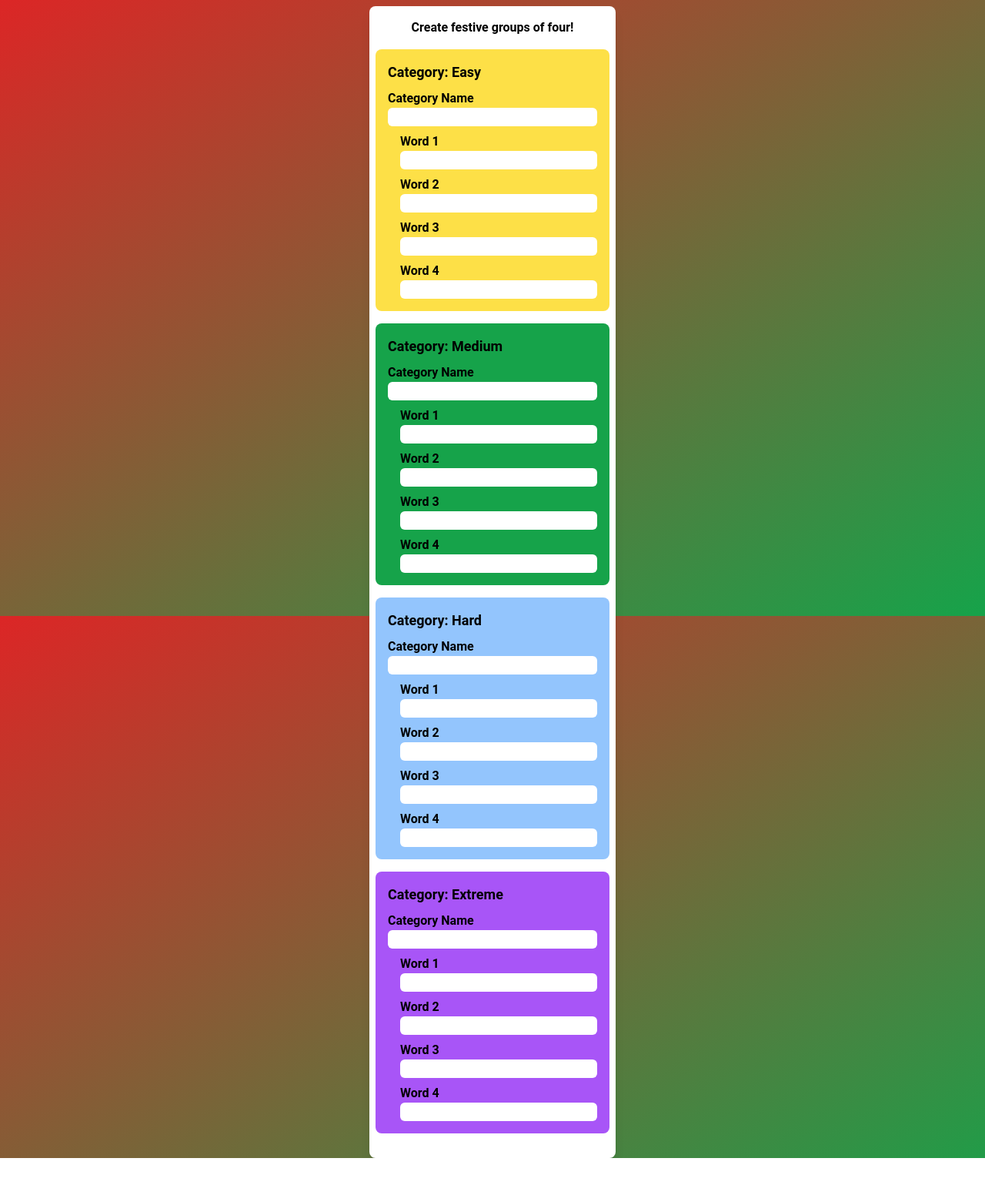
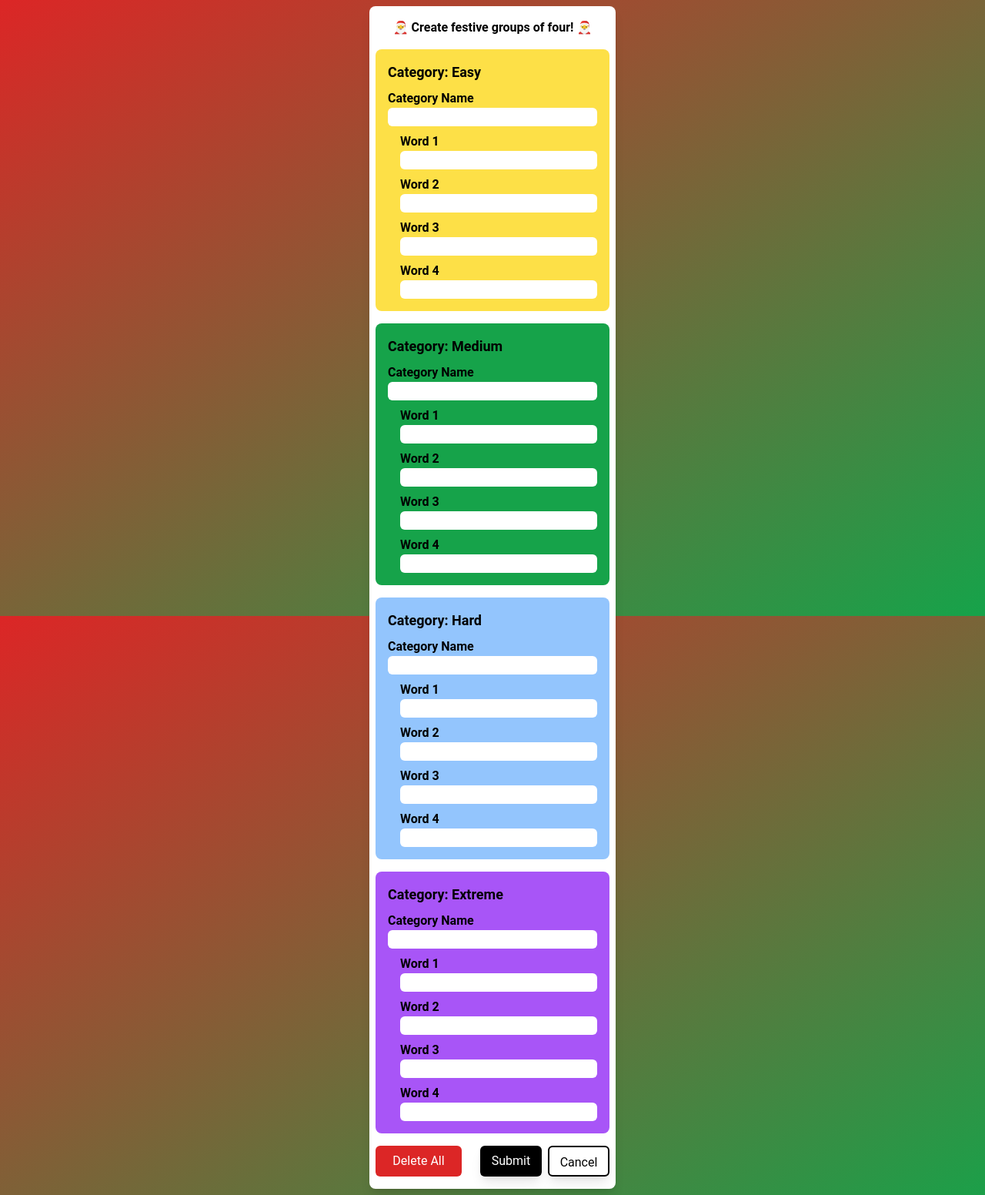
Before and after one commit to tbittner-cc/connecshuns, a Flask app: template templates/create_words.html in a window 1280 px wide. Shown: the whole page at 77% size. Before the commit the page ends 1504 px from the top, so only its background shows below. Run offline with Flask 3, Linux system fonts and the light colour scheme; the template is opened without the code that fills it, so the values that code supplies are empty; some libraries are stand-ins or nearby versions.

Commit message:
Adding logic for deleting current words and cancelling actions that delete words.

```diff
--- a/app.py
+++ b/app.py
@@ -7,7 +7,7 @@ from replit import db
 app = Flask(__name__)
 app.secret_key = os.environ.get('CONNECSHUNS_SECRET_KEY')
 
-db['categories'] = [{
+categories = [{
     'level':
     1,
     'category':
@@ -39,6 +39,9 @@ db['categories'] = [{
 
 @app.route('/')
 def index():
+    if _are_categories_empty():
+        db['categories'] = categories
+
     if session.get('mistakes_remaining') is None:
         session['mistakes_remaining'] = 4
 
@@ -66,7 +69,34 @@ def index():
 
 @app.route('/words', methods=['GET','POST'])
 def words():
-    return render_template('create_words.html')
+    return render_template('create_words.html',categories=db['categories'])
+
+@app.route('/delete-all', methods=['POST'])
+def delete_all():
+    db['categories'] = _clear_categories()
+    return render_template('create_words.html',categories=db['categories'])
+
+def _clear_categories():
+    categories = []
+    for i in range(1,5):
+        category = {'level':i,'category':'', 'words':[('', ''),('', ''),('', ''),('','')]}
+        categories.append(category)
+    return categories
+
+def _are_categories_empty():
+    for i in range(4):
+        category = db['categories'][i]
+        if category['category'] != '':
+            return False
+        if category['words'][0][1] != '':
+            return False
+        if category['words'][1][1] != '':
+            return False
+        if category['words'][2][1] != '':
+            return False
+        if category['words'][3][1] != '':
+            return False
+    return True
 
 @app.route('/reset')
 def reset():
--- a/templates/base.html
+++ b/templates/base.html
@@ -23,7 +23,7 @@
         filename='style.css') }}">
   </head>
   <body class="font-sans bg-gradient-to-br from-red-600 to-green-600
-      h-screen">
+      h-screen" id='body'>
     {% block content %}
     {% endblock %}
   </body>
--- a/templates/create_words.html
+++ b/templates/create_words.html
@@ -1,10 +1,14 @@
 {% extends 'base.html' %}
 {% block content %}
 <form class="flex items-center justify-center">
-  <div class="mt-2 mx-auto bg-white rounded-lg shadow-lg px-2 py-4 w-11/12
+  <div id="deleteModal" class="fixed top-2 left-1/2 transform -translate-x-1/2 z-10 w-3/4
+    md:w-1/6 hidden">
+    {% include 'delete_all_modal.html' %}
+  </div>
+  <div class="my-2 mx-auto bg-white rounded-lg shadow-lg px-2 py-4 w-11/12
     md:w-1/4">
     <div class="font-bold text-center">
-      Create festive groups of four!
+      &#x1F385;&nbsp;Create festive groups of four!&nbsp;&#x1F385;
     </div>
     {% for idx in range(1,5) %}
     <div class='border-1 border-black p-4 my-4 mx-auto rounded-lg w-full
@@ -29,26 +33,39 @@
       <div class='font-bold text-lg'>Category: Extreme</div>
       {% endif %}
       <label for='category{{ idx }}' class='font-bold mt-2'>Category Name</label>
-      <input type='text' class="rounded-md" name='category{{ idx }}' id='category{{ idx }}'>
+      <input type='text' class="rounded-md px-2" name='category{{ idx }}' id='category{{ idx }}'
+        value='{{ categories[idx - 1]["category"] }}' />
       <div class='mt-2 ml-4 flex flex-col'>
       <label for='words{{ idx*1 }}' class='font-bold'>Word 1</label>
-      <input type='text' class="rounded-md" name='word{{ idx*1 }}' id='word{{ idx*1 }}'>
+      <input type='text' class="rounded-md px-2" name='word{{ idx*1 }}' id='word{{ idx*1 }}'
+        value='{{ categories[idx - 1]["words"][0][1] }}' />
       </div>
       <div class='mt-2 ml-4 flex flex-col'>
       <label for='words{{ idx*2 }}' class='font-bold'>Word 2</label>
-      <input type='text' class="rounded-md" name='word{{ idx*2 }}' id='word{{ idx*2 }}'>
+      <input type='text' class="rounded-md px-2" name='word{{ idx*2 }}' id='word{{ idx*2 }}'
+        value='{{ categories[idx - 1]["words"][1][1] }}' />
       </div>
       <div class='mt-2 ml-4 flex flex-col'>
       <label for='words{{ idx*3 }}' class='font-bold'>Word 3</label>
-      <input type='text' class="rounded-md" name='word{{ idx*3 }}' id='word{{ idx*3 }}'>
+      <input type='text' class="rounded-md px-2" name='word{{ idx*3 }}' id='word{{ idx*3 }}'
+        value='{{ categories[idx - 1]["words"][2][1] }}' />
       </div>
       <div class='mt-2 ml-4 flex flex-col'>
       <label for='words{{ idx*4 }}' class='font-bold'>Word 4</label>
-      <input type='text' class="rounded-md" name='word{{ idx*4 }}' id='word{{ idx*4 }}'>
+      <input type='text' class="rounded-md px-2" name='word{{ idx*4 }}' id='word{{ idx*4 }}'
+        value= '{{ categories[idx - 1]["words"][3][1] }}' />
       </div>
     </div>
     {% endfor %}
+    <div class="flex justify-between">
+      <button class='bg-red-600 text-white rounded-md p-2 h-10 w-28 text-center'
+        _='on click halt the event then remove .hidden from #deleteModal'>Delete All</button>
+      <div class='flex ml-auto'>
+        <button class='bg-black text-white rounded-md shadow-lg p-2 w-20 h-10 mr-2'>Submit</button>
+        <a class='bg-white text-black border-black border-2 rounded-md shadow-lg p-2 w-20 h-10 text-center'
+          href='/'>Cancel</a>
+      </div>
+    <div>
   </div>
-
 </form>
 {% endblock %}
--- /dev/null
+++ b/templates/delete_all_modal.html
@@ -0,0 +1,14 @@
+<div class='bg-white border-black border-4 rounded-lg p-2 w-full flex-grow'>
+  <div class='mb-1 font-bold text-lg text-center'>Are you sure?</div>
+  <div class='flex justify-around'>
+    <button hx-post='/delete-all' hx-target='#body'
+      class='bg-red-600 text-white rounded-md p-2 h-10 w-28 text-center'>
+      Yes, Delete
+    </button>
+    <button class='bg-white text-black border-black border-2 rounded-md shadow-lg
+      p-2 h-10 w-28 text-center'
+      _='on click halt the event then add .hidden to #deleteModal'>
+      No
+    </button>
+  </div>
+</div>
--- a/templates/index.html
+++ b/templates/index.html
@@ -1,7 +1,7 @@
 {% extends 'base.html' %}
 {% block content %}
 <form class="flex items-center justify-center h-screen">
-  <div class="mt-2 mx-auto bg-white rounded-lg shadow-lg px-2 py-4 w-11/12
+  <div class="my-2 mx-auto bg-white rounded-lg shadow-lg px-2 py-4 w-11/12
     md:w-1/4">
     <div class="font-bold text-center">
       Create festive groups of four!
```
